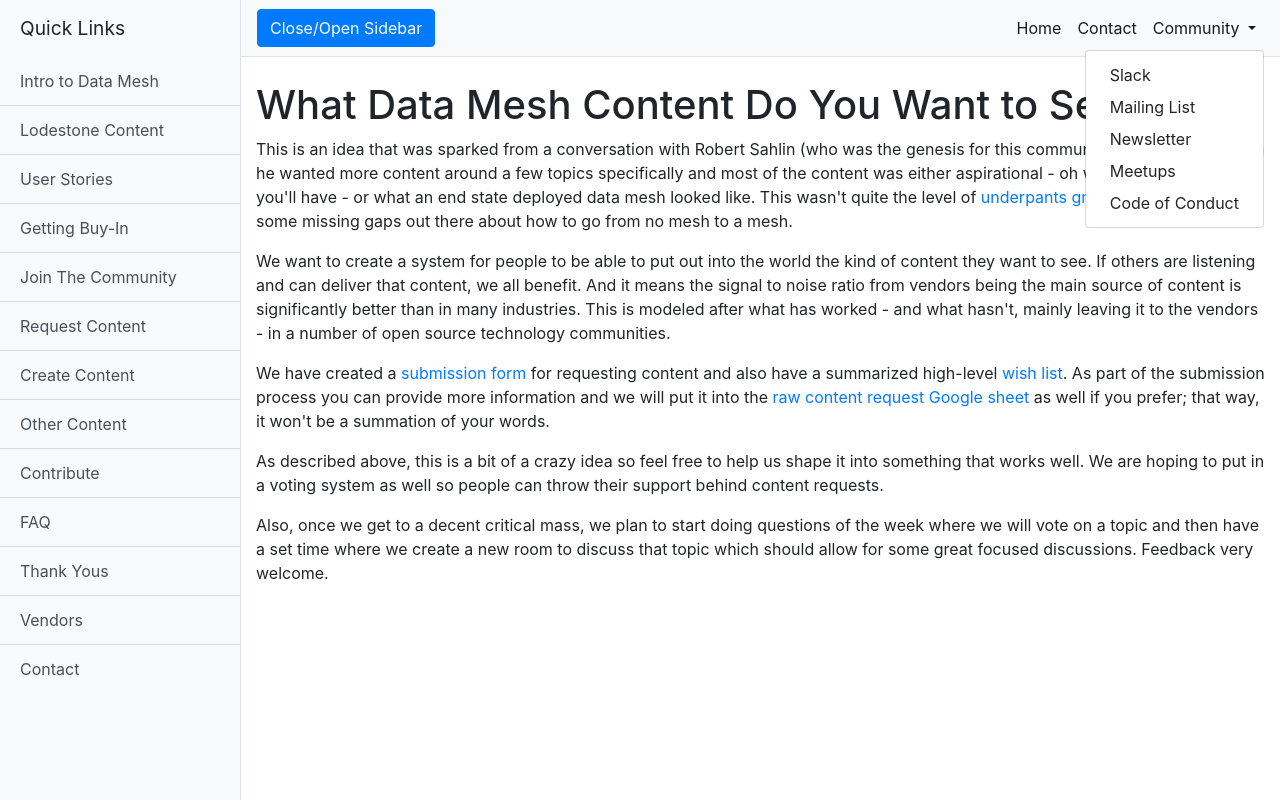
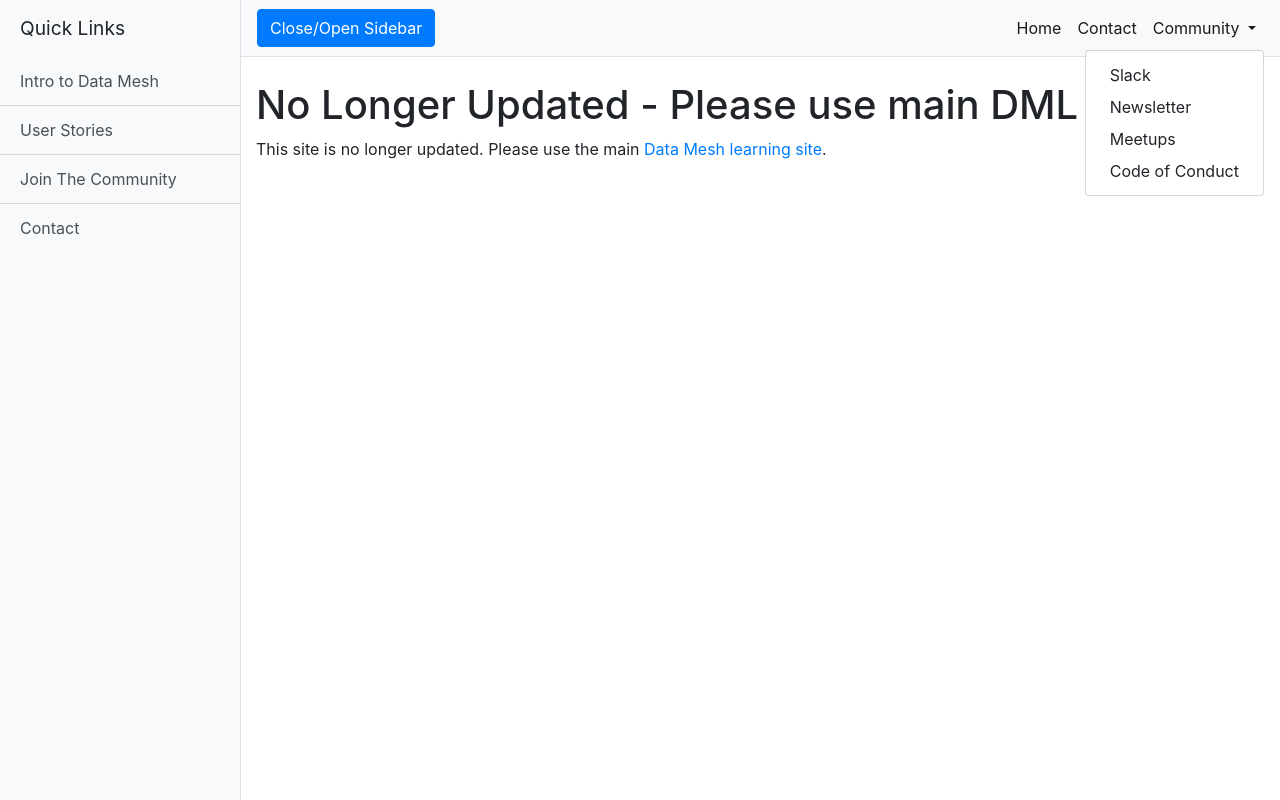
Before and after one commit to datameshlearning/request-content, a website: page index.html in a window 1280 px wide. Both pictures are taken after a click on the button "Community". Drawn offline with Linux system fonts and the light colour scheme.

Commit message:
Update index.html

```diff
--- a/index.html
+++ b/index.html
@@ -8,7 +8,7 @@
   <meta name="description" content="">
   <meta name="author" content="">
 
-  <title>Request Data Mesh Content - Data Mesh Learning</title>
+  <title>Create Data Mesh Content - Data Mesh Learning</title>
 
   <!-- Bootstrap core CSS -->
   <link href="vendor/bootstrap/css/bootstrap.min.css" rel="stylesheet">
@@ -26,19 +26,10 @@
     <div class="bg-light border-right" id="sidebar-wrapper">
       <div class="sidebar-heading">Quick Links</div>
       <div class="list-group list-group-flush">
-        <a href="https://datameshlearning.github.io/intro-to-data-mesh/" class="list-group-item list-group-item-action bg-light">Intro to Data Mesh</a>
-        <a href="https://datameshlearning.github.io/lodestone-content/" class="list-group-item list-group-item-action bg-light">Lodestone Content</a>
-        <a href="https://datameshlearning.github.io/user-stories/" class="list-group-item list-group-item-action bg-light">User Stories</a>
-        <a href="https://datameshlearning.github.io/getting-buy-in/" class="list-group-item list-group-item-action bg-light">Getting Buy-In</a>
-        <a href="https://datameshlearning.github.io/join-the-community/" class="list-group-item list-group-item-action bg-light">Join The Community</a>
-        <a href="https://datameshlearning.github.io/request-content/" class="list-group-item list-group-item-action bg-light">Request Content</a>
-        <a href="https://datameshlearning.github.io/create-content/" class="list-group-item list-group-item-action bg-light">Create Content</a>
-        <a href="https://datameshlearning.github.io/other-content/" class="list-group-item list-group-item-action bg-light">Other Content</a>
-        <a href="https://datameshlearning.github.io/contribute/" class="list-group-item list-group-item-action bg-light">Contribute</a>
-        <a href="https://datameshlearning.github.io/faq/" class="list-group-item list-group-item-action bg-light">FAQ</a>
-        <a href="https://datameshlearning.github.io/thank-yous/" class="list-group-item list-group-item-action bg-light">Thank Yous</a>
-        <a href="https://datameshlearning.github.io/vendors/" class="list-group-item list-group-item-action bg-light">Vendors</a>
-        <a href="https://datameshlearning.github.io/contact/" class="list-group-item list-group-item-action bg-light">Contact</a>
+        <a href="https://datameshlearning.com/intro-to-data-mesh/" class="list-group-item list-group-item-action bg-light">Intro to Data Mesh</a>
+        <a href="https://datameshlearning.com/user-stories/" class="list-group-item list-group-item-action bg-light">User Stories</a>
+        <a href="https://datameshlearning.com/community/" class="list-group-item list-group-item-action bg-light">Join The Community</a>
+        <a href="https://datameshlearning.com/about-and-contact-us/" class="list-group-item list-group-item-action bg-light">Contact</a>
       </div>
     </div>
     <!-- /#sidebar-wrapper -->
@@ -59,7 +50,7 @@
               <a class="nav-link" href="https://datameshlearning.github.io/">Home <span class="sr-only">(current)</span></a>
             </li>
             <li class="nav-item active">
-              <a class="nav-link" href="https://datameshlearning.github.io/contact/">Contact</a>
+              <a class="nav-link" href="https://datameshlearning.com/about-and-contact-us/">Contact</a>
             </li>
             <li class="nav-item dropdown active">
               <a class="nav-link dropdown-toggle" href="#" id="navbarDropdown" role="button" data-toggle="dropdown" aria-haspopup="true" aria-expanded="false">
@@ -67,10 +58,9 @@
               </a>
               <div class="dropdown-menu dropdown-menu-right" aria-labelledby="navbarDropdown">
                 <a class="dropdown-item" href="https://launchpass.com/data-mesh-learning">Slack</a>
-                <a class="dropdown-item" href="https://datameshlearning.github.io/mailing-list/">Mailing List</a>
-                <a class="dropdown-item" href="https://datameshlearning.github.io/newsletter/">Newsletter</a>
-                <a class="dropdown-item" href="https://datameshlearning.github.io/meetups/">Meetups</a>
-                <a class="dropdown-item" href="https://datameshlearning.github.io/code-of-conduct/">Code of Conduct</a>
+                <a class="dropdown-item" href="https://datameshlearning.substack.com/">Newsletter</a>
+                <a class="dropdown-item" href="https://www.meetup.com/data-mesh-learning-meetup-global/">Meetups</a>
+                <a class="dropdown-item" href="https://datameshlearning.com/code-of-conduct/">Code of Conduct</a>
              </div>
             </li>
           </ul>
@@ -78,16 +68,8 @@
       </nav>
 
       <div class="container-fluid">
-        <h1 class="mt-4">What Data Mesh Content Do You Want to See?</h1>
-        <p>This is an idea that was sparked from a conversation with Robert Sahlin (who was the genesis for this community). Robert was saying he wanted more content around a few topics specifically and most of the content was either aspirational - oh what <strike>adventures</strike> ROI you'll have - or what an end state deployed data mesh looked like. This wasn't quite the level of <a href="https://www.youtube.com/watch?v=3zc4bGkU05o">underpants gnomes</a> but there are some missing gaps out there about how to go from no mesh to a mesh.</p>
-        <p>We want to create a system for people to be able to put out into the world the kind of content they want to see. If others are listening and can deliver that content, we all benefit. And it means the signal to noise ratio from vendors being the main source of content is significantly better than in many industries. This is modeled after what has worked - and what hasn't, mainly leaving it to the vendors - in a number of open source technology communities.</p>
-        <p>We have created a <a href="https://docs.google.com/forms/d/e/1FAIpQLSfizWNNmw3nHwtYO0ucbz_hECIG0R78PLqfp2glJwZxuVtoHg/viewform?usp=sf_link">submission form</a> for requesting content and also have a summarized high-level <a href="https://docs.google.com/document/d/1kvD9iuvJ5K7UUh-Xk2HRVSrI89dVaNNyLJV8cwI6Ylk/"> wish list</a>. As part of the submission process you can provide more information and we will put it into the <a href="https://docs.google.com/spreadsheets/d/1aeuiowyPISDE_NceJJ2OykL5oZGEKeahO9bhhv7u9L8/">raw content request Google sheet</a> as well if you prefer; that way, it won't be a summation of your words.</p>
-        <p>As described above, this is a bit of a crazy idea so feel free to help us shape it into something that works well. We are hoping to put in a voting system as well so people can throw their support behind content requests.</p>
-        <p>Also, once we get to a decent critical mass, we plan to start doing questions of the week where we will vote on a topic and then have a set time where we create a new room to discuss that topic which should allow for some great focused discussions. Feedback very welcome.</p>
-        <p></p>
-        <p></p>
-        <p></p>
-        <p></p>
+        <h1 class="mt-4">No Longer Updated - Please use main DML site</h1>
+        <p>This site is no longer updated. Please use the main <a href="https://datameshlearning.com/">Data Mesh learning site</a>.</p>
       </div>
     </div>
     <!-- /#page-content-wrapper -->
```
